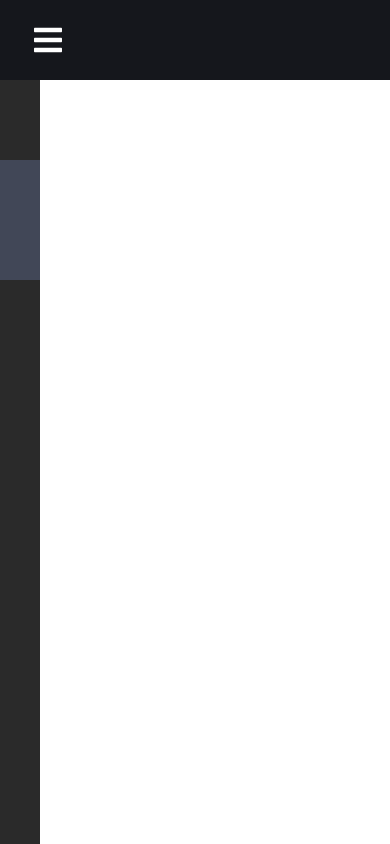
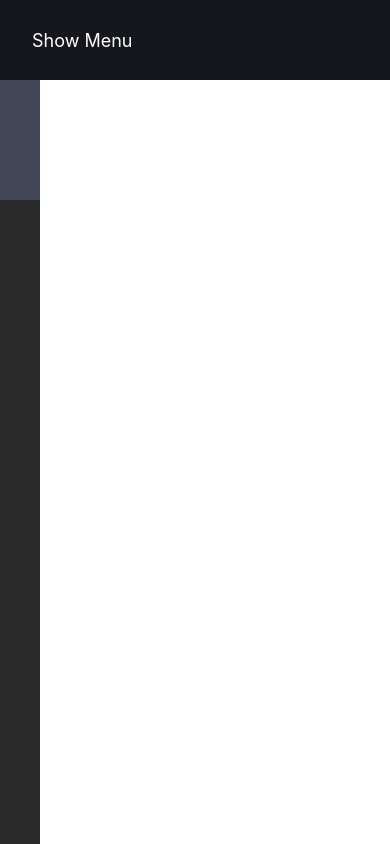
Before and after one commit to mstuart1/njwatershedadapt-react, a React (Create React App) app: page / in a window 390 px wide. Built offline with nearby package versions, Linux system fonts and the light colour scheme.

Commit message:
got rid of hamburger and X to open and close menu

```diff
--- a/src/components/Sidebar.js
+++ b/src/components/Sidebar.js
@@ -5,7 +5,6 @@ import * as FaIcons from "react-icons/fa";
 import * as AiIcons from "react-icons/ai";
 import { sidebarData } from "./sidebarData";
 import Submenu from "./Submenu";
-import { IconContext } from "react-icons/lib";
 
 const Nav = styled.div`
   background: #15171c;
@@ -22,6 +21,7 @@ const NavIcon = styled(Link)`
   display: flex;
   justify-content: flex-start;
   align-items: center;
+  text-decoration: none;
 `;
 
 const SidebarNav = styled.nav`
@@ -42,6 +42,11 @@ const SidebarWrap = styled.div`
   width: 200%;
 `;
 
+const MenuText = styled.text`
+  color: #fff;
+  font-size: large;
+`;
+
 const Sidebar = () => {
   const [sidebar, setSidebar] = useState(false);
 
@@ -51,23 +56,20 @@ const Sidebar = () => {
 
   return (
     <>
-      <IconContext.Provider value={{ color: "#fff" }}>
       <Nav>
         <NavIcon to="#">
-            <FaIcons.FaBars onClick={showSidebar} />
+          <MenuText onClick={showSidebar}>
+            {sidebar ? "Hide Menu" : "Show Menu"}
+          </MenuText>
         </NavIcon>
       </Nav>
       <SidebarNav sidebar={sidebar}>
         <SidebarWrap>
-            <NavIcon to="#">
-              <AiIcons.AiOutlineClose onClick={showSidebar} />
-            </NavIcon>
           {sidebarData.map((item, index) => {
             return <Submenu item={item} key={index} />;
           })}
         </SidebarWrap>
       </SidebarNav>
-      </IconContext.Provider>
     </>
   );
 };
--- a/src/components/this.css
+++ b/src/components/this.css
@@ -1,5 +1,6 @@
 .test {
-    overflow-y: scroll;
+    color: #fff;
+    text-decoration: none;
 
 }
 
```
Lines whose indentation alone changed are shown as unchanged.
